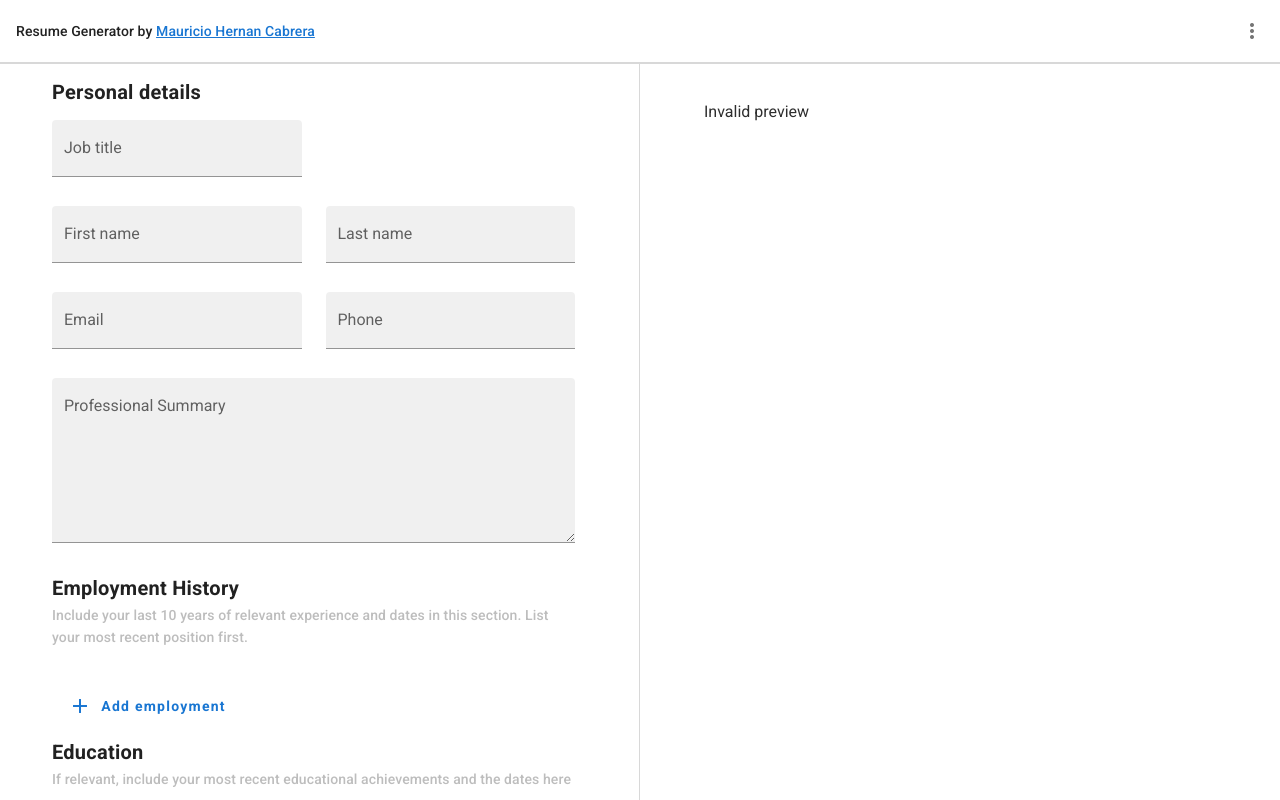
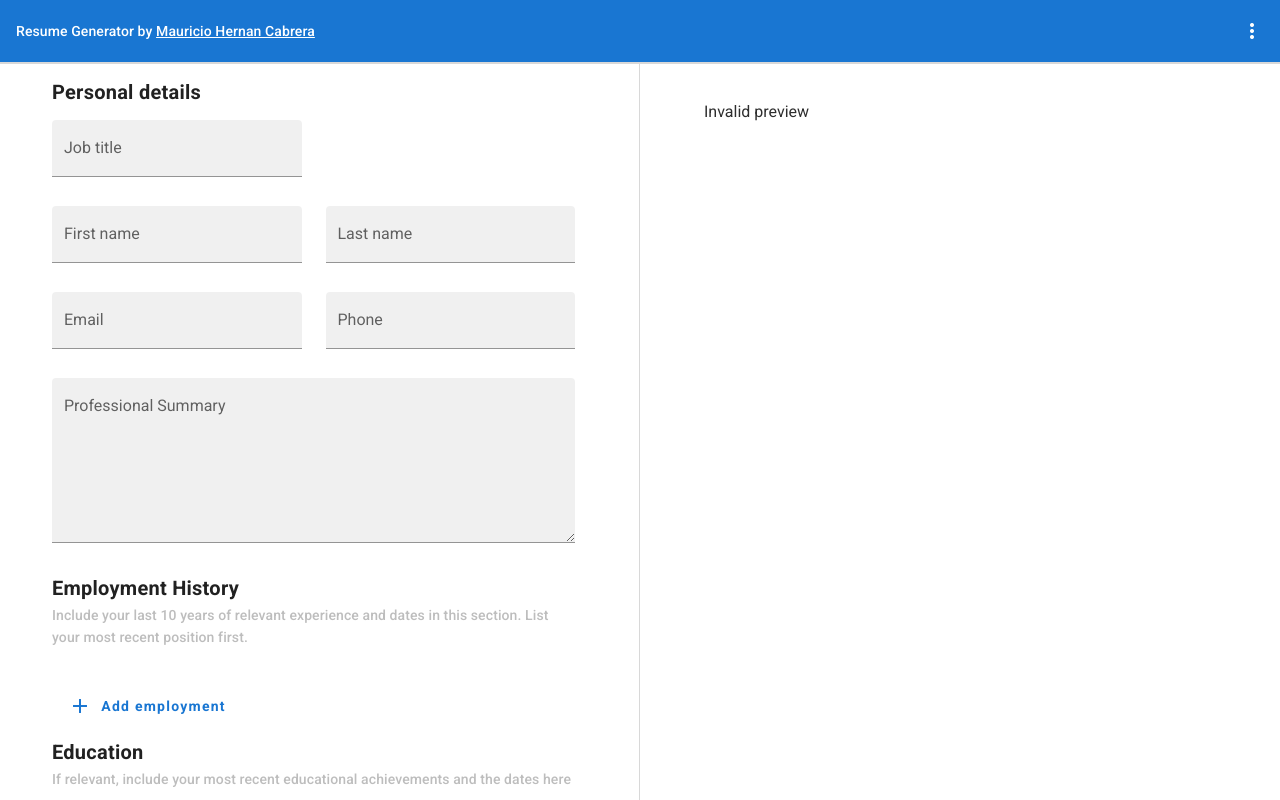
Before and after one commit to MauricioHernanCabrera/resume-generator, a Nuxt app: page / in a window 1280 px wide. Shown: the top 800 px of the page. Built offline with nearby package versions, Linux system fonts and the light colour scheme.

Commit message:
toolbar updated

```diff
--- a/layouts/default.vue
+++ b/layouts/default.vue
@@ -1,10 +1,11 @@
 <template>
   <v-app dark>
-    <v-app-bar fixed app color="white" class="app_bar text-center elevation-0">
+    <v-app-bar fixed app color="primary" dark class="app_bar text-center elevation-0">
       <v-toolbar-title class="font-weight-medium subtitle-2 d-none d-sm-block">
         Resume Generator
         {{ $t('layout.by') }}
         <a
+          class="white--text"
           href="https://github.com/mauriciohernancabrera"
         >Mauricio Hernan Cabrera</a>
       </v-toolbar-title>
```
